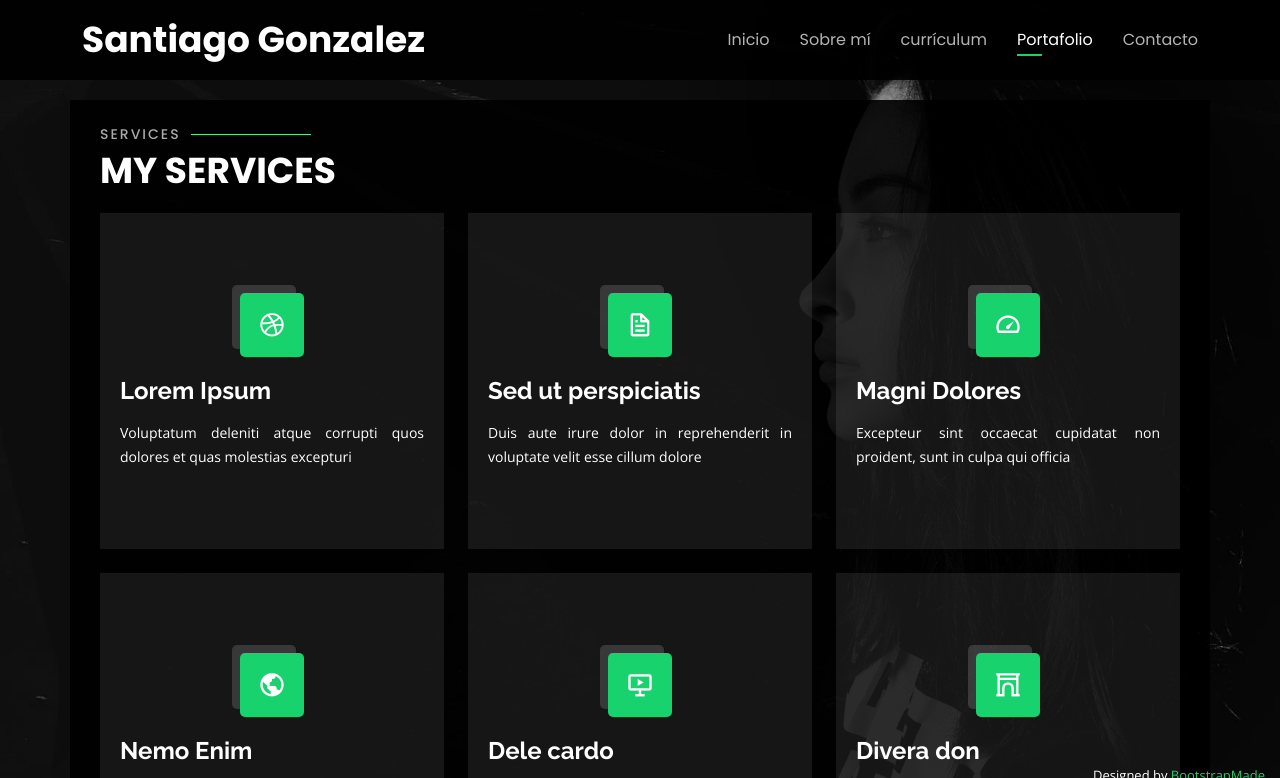
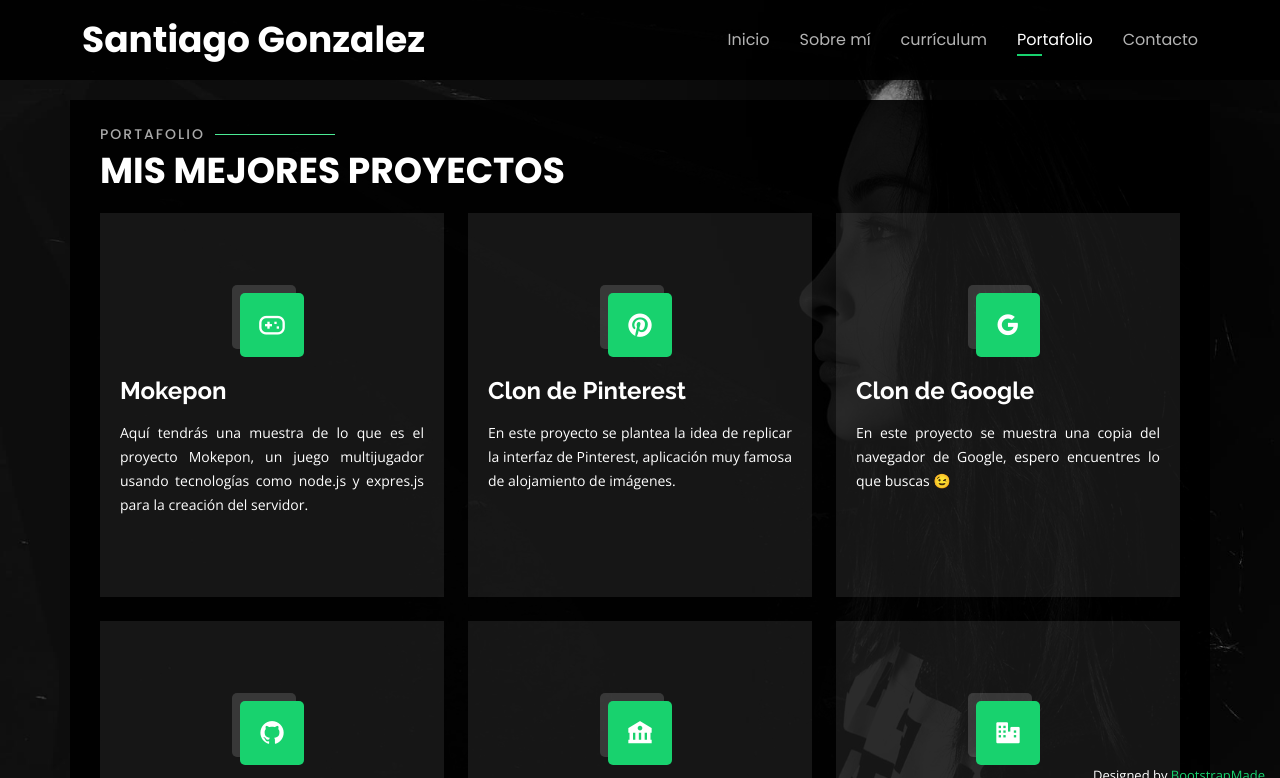
Before and after one commit to Santiago-DevCol/My-Portfolio, a plain HTML site: page index.html in a window 1280 px wide. Both pictures are taken after a click on the link "Portafolio". Shown: the top 778 px of the page. Drawn offline with nearby package versions, Linux system fonts and the light colour scheme.

Commit message:
Style: Ajustando la seccion del mis proyectos

```diff
--- a/assets/css/style.css
+++ b/assets/css/style.css
@@ -592,6 +592,18 @@
 /*--------------------------------------------------------------
 # Interests
 --------------------------------------------------------------*/
+.icon-box{
+  position: relative;
+}
+.icon-box a{
+  position: absolute;
+  top: 0;
+  left: 0;
+  width: 100%;
+  height: 100%;
+  z-index: 2;
+  cursor: pointer;
+}
 .interests .icon-box {
   display: flex;
   align-items: center;
--- a/index.html
+++ b/index.html
@@ -283,56 +283,60 @@
     <div class="container">
 
       <div class="section-title">
-        <h2>Services</h2>
-        <p>My Services</p>
+        <h2>Portafolio</h2>
+        <p>Mis mejores proyectos</p>
       </div>
 
       <div class="row">
         <div class="col-lg-4 col-md-6 d-flex align-items-stretch">
           <div class="icon-box">
-            <div class="icon"><i class="bx bxl-dribbble"></i></div>
-            <h4><a href="">Lorem Ipsum</a></h4>
-            <p>Voluptatum deleniti atque corrupti quos dolores et quas molestias excepturi</p>
+            <div class="icon"><i class="ri-gamepad-line"></i></div>
+            <h4><a target="_blank" href="https://santiago-devcol.github.io/MokeponSDev/public/index.html"></a>Mokepon</h4>
+            <p>Aquí tendrás una muestra de lo que es el proyecto Mokepon, un juego multijugador usando tecnologías como node.js y expres.js para la creación del servidor.</p>
           </div>
         </div>
 
         <div class="col-lg-4 col-md-6 d-flex align-items-stretch mt-4 mt-md-0">
           <div class="icon-box">
-            <div class="icon"><i class="bx bx-file"></i></div>
-            <h4><a href="">Sed ut perspiciatis</a></h4>
-            <p>Duis aute irure dolor in reprehenderit in voluptate velit esse cillum dolore</p>
+            <div class="icon"><i class="ri-pinterest-fill"></i></div>
+            <h4><a target="_blank" href="https://santiago-devcol.github.io/ClonPinterest/"></a>Clon de Pinterest</h4>
+            <p>En este proyecto se plantea la idea de replicar la interfaz de Pinterest, aplicación muy famosa de alojamiento de imágenes.</p>
           </div>
         </div>
 
         <div class="col-lg-4 col-md-6 d-flex align-items-stretch mt-4 mt-lg-0">
           <div class="icon-box">
-            <div class="icon"><i class="bx bx-tachometer"></i></div>
-            <h4><a href="">Magni Dolores</a></h4>
-            <p>Excepteur sint occaecat cupidatat non proident, sunt in culpa qui officia</p>
+            <div class="icon"><i class='bx bxl-google' ></i></div>
+            <h4><a target="_blank" href="https://santiago-devcol.github.io/ClonGoogle/"></a>Clon de Google</h4>
+            <p>En este proyecto se muestra una copia del navegador de Google, espero encuentres lo que buscas 😉</p>
           </div>
         </div>
 
         <div class="col-lg-4 col-md-6 d-flex align-items-stretch mt-4">
           <div class="icon-box">
-            <div class="icon"><i class="bx bx-world"></i></div>
-            <h4><a href="">Nemo Enim</a></h4>
-            <p>At vero eos et accusamus et iusto odio dignissimos ducimus qui blanditiis</p>
+            <div class="icon"><i class='bx bxl-github'></i></div>
+            <h4><a target="_blank" href="https://santiago-devcol.github.io/cursovuejs/"></a>Buscador de perfiles de github</h4>
+            <p>Este proyecto es un buscador de perfiles de github, aqui podras buscar a otros perfiles y agregarlos a una lista de favoritos, tambien podras ver la información del perfil, si este usuario tiene su configuración de perfil realizada, lo anterior fue desarrollado con Vue.js</p>
           </div>
         </div>
 
         <div class="col-lg-4 col-md-6 d-flex align-items-stretch mt-4">
           <div class="icon-box">
-            <div class="icon"><i class="bx bx-slideshow"></i></div>
-            <h4><a href="">Dele cardo</a></h4>
-            <p>Quis consequatur saepe eligendi voluptatem consequatur dolor consequuntur</p>
+            <div class="icon"><i class='bx bxs-bank'></i></div>
+            <h4><a target="_blank" href="https://santiago-devcol.github.io/pruebas_cajero/"></a>Cajero automatico</h4>
+            <p>Es un proyecto desarrollado en Javascript, junto a un equipo de trabajo, el cual simula el comportamiento de un cajero automatico, donde podras hacer ciertas transacciones entre cuentas, te recomiendo leer la guía de usuario para saber más sobre este proyecto</p>
+            <div style="position: absolute; width: 100%;">
+              <a style="color: aliceblue; text-decoration: underline;" target="_blank" href="https://github.com/Santiago-DevCol/pruebas_cajero#gu%C3%ADa-de-usuario">Guía de usuario</a>
+            </div>
           </div>
+
         </div>
 
         <div class="col-lg-4 col-md-6 d-flex align-items-stretch mt-4">
           <div class="icon-box">
-            <div class="icon"><i class="bx bx-arch"></i></div>
-            <h4><a href="">Divera don</a></h4>
-            <p>Modi nostrum vel laborum. Porro fugit error sit minus sapiente sit aspernatur</p>
+            <div class="icon"><i class='bx bxs-business'></i></div>
+            <h4><a target="_blank" href="#"></a>Prestamos moviliaros</h4>
+            <p>Este proyecto aún se encuentra en fase de desarrollo, el aplicativo ayudará a los usuarios a gestionar el alquiler de implementos inmobiliarios e inmuebles, el cual usa el patrón de diseño MVC y PHP.</p>
           </div>
         </div>
 
@@ -346,8 +350,8 @@
     <div class="container">
 
       <div class="section-title">
-        <h2>Contact</h2>
-        <p>Contact Me</p>
+        <h2>Contacto</h2>
+        <p>Ponte en contacto conmigo</p>
       </div>
 
       <div class="row mt-2">
```
